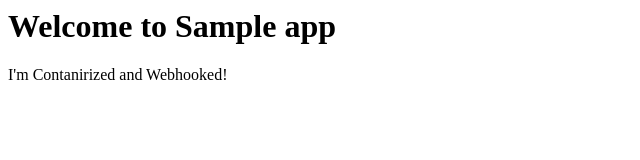
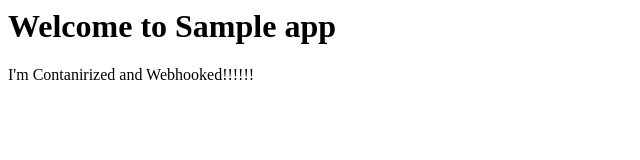
Before and after one commit to vijai1973/sample-app, a plain HTML site: page index.html in a window 1280 px wide. Shown: the full height of the page, 0-640 px from the left. Drawn offline with Linux system fonts and the light colour scheme.

Commit message:
jenkins hooked

```diff
--- a/index.html
+++ b/index.html
@@ -4,7 +4,7 @@ Sample app
 </title>
 <body>
 	<h1> Welcome to Sample app</h1>
-	I'm Contanirized and Webhooked!
+	I'm Contanirized and Webhooked!!!!!!
 </body>
 
 
```
